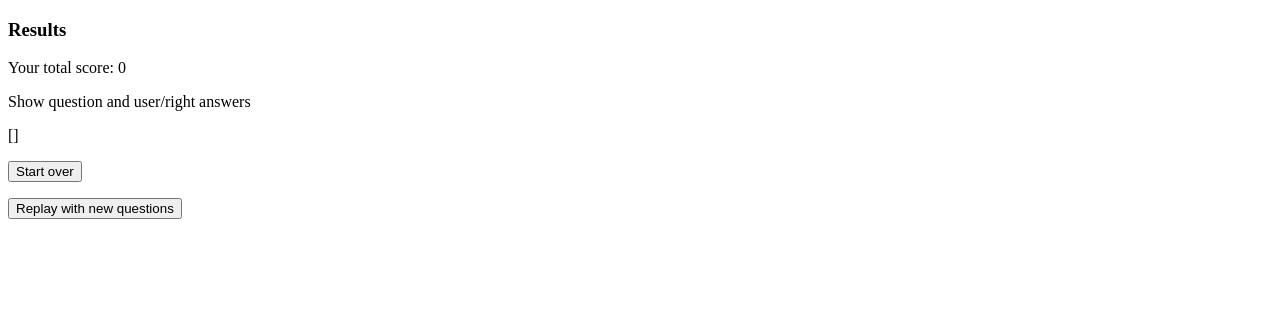
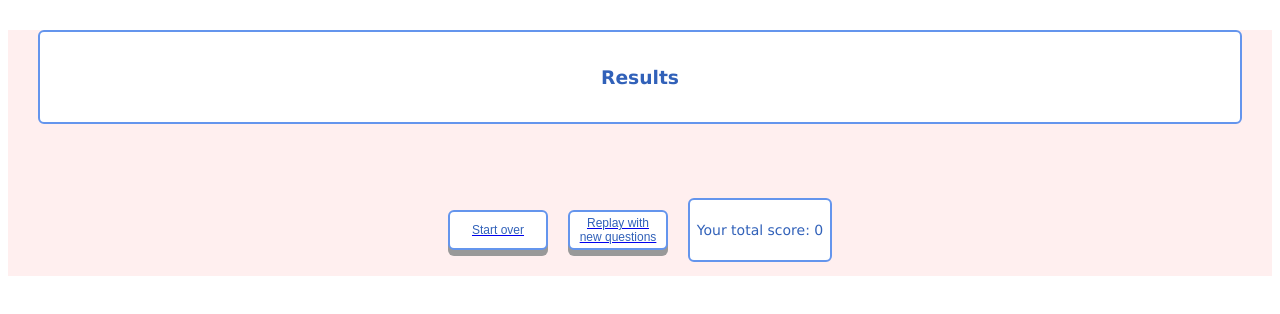
Before and after one commit to kikkipedia/VueTriviaGame, a Vue app: page /results in a window 1280 px wide. Shown: the top 314 px of the page. Built offline with nearby package versions, Linux system fonts and the light colour scheme.

Commit message:
Further improved CSS elements

```diff
--- a/src/App.vue
+++ b/src/App.vue
@@ -16,5 +16,49 @@ export default {
 </script>
 
 <style>
+.background{
+  min-height: 100%;
+  min-width: 100%;
+  fill: #FFEFEF;
+  background: #FFEFEF;
+}
+.font{
+  color: rgb(49, 97, 185);
+  font-family: Verdana, Geneva, Tahoma, sans-serif;
+}
+.button{
+      display: flex;
+      align-items: center;
+      justify-content: center;
+      border: 2px solid cornflowerblue;
+      background-color: white;
+      height: 40px;
+      width: 100px;
+      border-radius: 6px;
+      margin: 10px;
+      font-size: 12px;
+      color: rgb(49, 97, 185);
+      box-shadow: 0 6px #999;
+      text-align: center;
+
+  }
+.button:hover {
+  background-color: rgb(49, 97, 185);
+  color: white;
+}
+
+.button:active {
+  background-color: rgb(60, 122, 236);
+  box-shadow: 0 5px #666;
+  transform: translateY(4px);
+  color: white;
+}
+.flex-container {
+      display: flex;
+      flex-wrap: wrap;
+      align-items: center;
+      justify-content: center;
+      margin: 60px;
+  }
 
 </style>
--- a/src/components/Questions.vue
+++ b/src/components/Questions.vue
@@ -1,12 +1,12 @@
 <template>
 
-<div style="background-color: #FFEFEF" >
+<div class="background font" >
         <div class="question-container">
             <p >{{nextQuestion.question}}</p>
         </div>
         <div class="answers-container">
             <p v-for="answer in displayAnswers" :key="answer">
-            <button class="answer-button" type="submit" :value="answer" @click="submitAnswer(answer);">{{answer}}</button></p>
+            <button class="button" type="submit" :value="answer" @click="submitAnswer(answer);">{{answer}}</button></p>
         </div>
 
     </div>
@@ -97,37 +97,26 @@
 
 </script>
 
-<style scoped>
+<style >
 
 .question-container {
       display: flex;
-
       align-items: center;
       justify-content: center;
       height: 120px;
-      width: 900px;
       border-width: 10px;
-      border: 2px solid blue;
+      border: 2px solid cornflowerblue;
       background-color: white;
       border-radius: 6px;
-
+      margin: 30px;
   }
   .answers-container{
       display: flex;
-
       align-items: center;
       justify-content: center;
       height: 100px;
-      width: 700px;
-
-
-  }
-  .answer-button{
-      display: flex;
-      border: 2px solid blue;
-      background-color: white;
-      border-radius: 6px;
   }
 
 
+
 </style>
--- a/src/components/Results.vue
+++ b/src/components/Results.vue
@@ -1,11 +1,21 @@
-<template>
-    <div>
-        <h3>Results</h3>
-        <p>Your total score: {{$store.getters.points}}</p>
-        <p>Show question and user/right answers</p>
-        <p>{{$store.getters.answers}}</p>
-        <p><router-link to="/"><button @click="startOver()">Start over</button></router-link></p>
-        <p><router-link to="/questions"><button @click="newQuestions()">Replay with new questions</button></router-link></p>
+<template >
+    <div class="background font">
+        <div class="result-container">
+            <h3>Results</h3>
+        </div>
+        <div>
+            <p class="results-container" v-for="answer in $store.getters.answers" :key="answer" :value="answer">{{answer}}
+
+            </p>
+        </div>
+        <div class="flex-container">
+            <p><router-link to="/"><button class="button" @click="startOver()">Start over</button></router-link></p>
+            <p><router-link to="/questions"><button class="button" @click="newQuestions()">Replay with new questions</button></router-link></p>
+            <p class="score-container">Your total score: {{$store.getters.points}}</p>
+        </div>
+        <div>
+
+        </div>
     </div>
 </template>
 
@@ -28,4 +38,43 @@
 
 
 
-<style></style>
+<style>
+
+  .result-container {
+      display: flex;
+      align-items: center;
+      justify-content: center;
+      height: 90px;
+      border-width: 10px;
+      border: 2px solid cornflowerblue;
+      background-color: white;
+      border-radius: 6px;
+      margin: 30px;
+  }
+  .results-container {
+      display: flex;
+      align-items: center;
+      justify-content: center;
+      height: 80px;
+      width: 650px;
+      border-width: 10px;
+      border: 2px solid cornflowerblue;
+      background-color: white;
+      border-radius: 6px;
+      margin: 30px;
+  }
+  .score-container{
+      display: flex;
+      align-items: center;
+      justify-content: center;
+      border: 2px solid cornflowerblue;
+      background-color: white;
+      color: rgb(49, 97, 185);
+      height: 60px;
+      width: 140px;
+      border-radius: 6px;
+      margin: 10px;
+      font-size: 14px;
+      text-align: center;
+  }
+</style>
--- a/src/components/Start.vue
+++ b/src/components/Start.vue
@@ -1,9 +1,9 @@
 <template >
-    <div class="border-box" style="background-color: #FFEFEF">
+    <div class="background font" >
         <div class="flex-container" >
         <p>Difficulty</p>
         <select class="selector" v-model="difficultyChoice" >
-            <option v-for="(option, index) in difficulties" v-bind:key="index" selected>
+                <option v-for="(option, index) in difficulties" v-bind:key="index" selected>
                 {{ option }}
             </option>
         </select>
@@ -19,7 +19,7 @@
 
     </div >
     <div class="flex-container" v-if="categoriesChoice && difficultyChoice && amountChoice">
-            <p><router-link :to="{ name: 'Questions' }"><button class="startButton" id="start" v-on:click="changed">Start</button></router-link></p>
+            <p><router-link :to="{ name: 'Questions' }"><button class="button" id="start" v-on:click="changed">Start</button></router-link></p>
         </div>
     </div>
 
@@ -58,41 +58,16 @@
 </script>
 
 <style>
-.flex-container {
-      display: flex;
-      height: 200px;
-      flex-wrap: wrap;
-      align-items: center;
-      justify-content: center;
 
-  }
-.startButton{
-    display:flex;
-    align-items: center;
-    justify-content:center;
-    border: 2px solid blue;
-    background-color: white;
-    border-radius: 6px;
-    width: 100px;
-    height: 40px;
-    font-size: 20px;
-
-}
-.borderBox{
-  background-color: #FFEFEF;
-  color: coral;
-  box-sizing: border-box;
-}
 .selector{
     display: flex;
   flex-direction: column;
   max-width: 200px;
   justify-content: flex-start;
   align-items: flex-start;
-  border-color: blue;
+  border-color: cornflowerblue;
   border-width: 2px;
   border-radius: 6px;
-
 }
 .inputNumber{
       display: flex;
@@ -100,7 +75,7 @@
   max-width: 200px;
   justify-content: flex-start;
   align-items: flex-start;
-  border-color: blue;
+  border-color: cornflowerblue;
   border-width: 2px;
   border-radius: 6px;
 }
```
Also changed, not shown: 1 other file (tests, documents, lock files or other folders).
